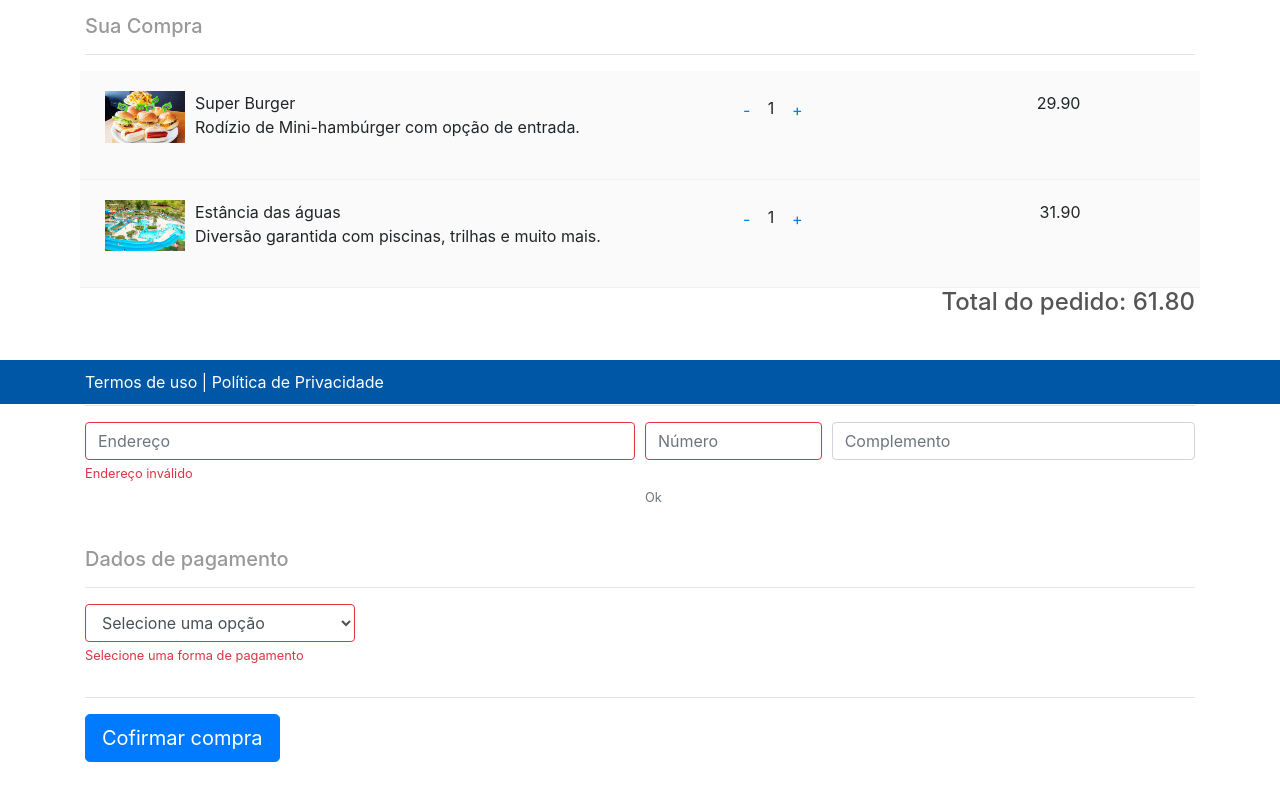
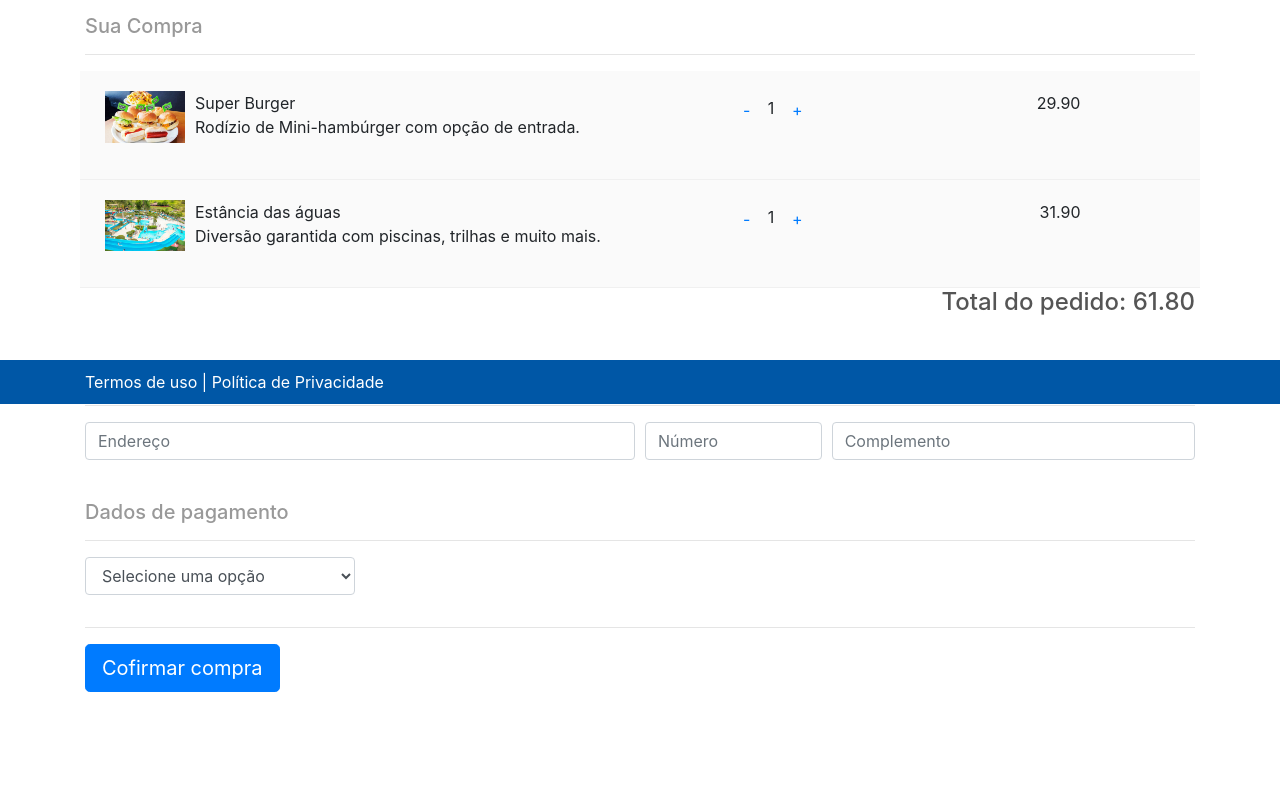
Before and after one commit to bangomc/app02, an Angular app: page /ordem-compra in a window 1280 px wide. Shown: the part 396-1196 px from the top of the page. Built offline with nearby package versions, Linux system fonts and the light colour scheme.

Commit message:
Aplicando Template Forms

```diff
--- a/src/app/app.module.ts
+++ b/src/app/app.module.ts
@@ -2,6 +2,7 @@ import { BrowserModule } from '@angular/platform-browser';
 import { NgModule, LOCALE_ID } from '@angular/core';
 import { HttpModule } from '@angular/http';
 import { RouterModule } from '@angular/router';
+import { FormsModule } from '@angular/forms';
 
 import { ROUTES } from './app.routes';
 
@@ -37,6 +38,7 @@ import { OrdemCompraSucessoComponent } from './ordem-compra-sucesso/ordem-compra
   imports: [
     BrowserModule,
     HttpModule,
+    FormsModule,
     RouterModule.forRoot(ROUTES)
   ],
   providers: [],
--- a/src/app/app.url.ts
+++ b/src/app/app.url.ts
@@ -1,2 +1,3 @@
 //export const URL_API = 'http://localhost:3000'
 export const URL_API = 'https://jsonapifake.herokuapp.com'
+//export const URL_API = 'https://json-server-heroku-kqgxzovuqu.now.sh'
--- a/src/app/ordem-compra/ordem-compra.component.css
+++ b/src/app/ordem-compra/ordem-compra.component.css
@@ -2,3 +2,19 @@
     margin-top: 50px;
     margin-bottom: 150px;
 }
+
+input.ng-invalid.ng-touched {
+    border: 1px solid red;
+}
+
+select.ng-invalid.ng-touched {
+    border: 1px solid red;
+}
+
+input.ng-valid.ng-touched {
+    border: 1px solid green;
+}
+
+select.ng-valid.ng-touched {
+    border: 1px solid green;
+}
--- a/src/app/ordem-compra/ordem-compra.component.html
+++ b/src/app/ordem-compra/ordem-compra.component.html
@@ -1,6 +1,6 @@
 <div class="container">
-  <div class="ordem-compra" *ngIf="idPedidoCompra === undefined">
-    <form novalidate>
+  <div class="ordem-compra" *ngIf="idPedido === undefined">
+    <form novalidate #formulario="ngForm" (ngSubmit)="confirmarCompra()">
 
       <h5>Sua Compra</h5>
       <hr />
@@ -69,21 +69,45 @@
       <div class="form-row">
 
         <div class="form-group col-md-6">
-          <input type="text" class="form-control {{enderecoValido ? 'is-valid' : 'is-invalid'}}" placeholder="Endereço" autocomplete="off" minlength="5" required [value]="endereco"
-            #inputEndereco (input)="atualizaEndereco(inputEndereco.value)">
-          <div class="invalid-feedback">Endereço inválido</div>
+          <input
+            type="text"
+            class="form-control"
+            placeholder="Endereço"
+            autocomplete="off"
+            minlength="5"
+            maxlength="120"
+            required
+            name="endereco"
+            ngModel
+            #inputEndereco="ngModel"
+          >
+          <small *ngIf="!inputEndereco.valid && inputEndereco.touched" class="form-text text-danger">Endereço inválido</small>
         </div>
 
         <div class="form-group col-md-2">
-          <input type="text" class="form-control {{numeroValido ? 'is-valid' : 'is-invalid'}}" placeholder="Número" autocomplete="off" minlength="1" required [value]="numero"
-            #inputNumero (input)="atualizaNumero(inputNumero.value)">
-          <br />
-          <small class="form-text text-muted">Ok</small>
+          <input
+            type="text"
+            class="form-control"
+            placeholder="Número"
+            autocomplete="off"
+            minlength="1"
+            required
+            name="numero"
+            ngModel
+            #inputNumero="ngModel"
+          >
+          <small *ngIf="!inputNumero.valid && inputNumero.touched" class="form-text text-danger">Número inválido</small>
         </div>
 
         <div class="form-group col-md-4">
-          <input type="text" class="form-control {{complementoValido ? 'is-valid' : ''}}" placeholder="Complemento" autocomplete="off" [value]="complemento"
-            #inputComplemento (input)="atualizaComplemento(inputComplemento.value)">
+          <input
+            type="text"
+            class="form-control"
+            placeholder="Complemento"
+            autocomplete="off"
+            name="complemento"
+            ngModel
+          >
         </div>
 
       </div>
@@ -95,22 +119,32 @@
       <div class="form-row">
 
         <div class="form-group col-md-3">
-          <select class="form-control {{formaPagamentoValido ? 'is-valid' : 'is-invalid'}}" #selectFP (change)="atualizaFormaPagamento(selectFP.value)">
+          <select
+            class="form-control"
+            name="formaPagamento"
+            ngModel
+            required
+            #selectFormaPagamento="ngModel"
+          >
             <option value="">Selecione uma opção</option>
-            <option value="dinheiro" selected="{{formaPagamento == 'dinheiro' ? 'selected':''}}">Dinheiro</option>
-            <option value="debito" selected="{{formaPagamento == 'debito' ? 'selected':''}}">Débito</option>
+            <option value="dinheiro">Dinheiro</option>
+            <option value="debito">Débito</option>
           </select>
 
-          <div class="invalid-feedback">Selecione uma forma de pagamento</div>
+          <small *ngIf="!selectFormaPagamento.valid && selectFormaPagamento.touched" class="form-text text-danger">Forma de pagamento inválida</small>
         </div>
       </div>
 
       <hr />
-      <button type="button" class="btn btn-primary btn-lg" (click)="confirmarPedido()">Cofirmar compra</button>
+      <button
+        type="submit"
+        class="btn btn-primary btn-lg"
+      >Cofirmar compra</button>
     </form>
   </div>
 
-  <div class="ordem-compra" *ngIf="idPedidoCompra !== undefined">
-    <app-ordem-compra-sucesso [idPedidoCompra]=idPedidoCompra></app-ordem-compra-sucesso>
+  <div class="ordem-compra" *ngIf="idPedido !== undefined">
+    <app-ordem-compra-sucesso [idPedidoCompra]="idPedido"></app-ordem-compra-sucesso>
   </div>
+
 </div>
--- a/src/app/ordem-compra/ordem-compra.component.ts
+++ b/src/app/ordem-compra/ordem-compra.component.ts
@@ -1,74 +1,41 @@
-import { Component, OnInit } from '@angular/core';
+import { Component, OnInit, ViewChild } from '@angular/core';
+import { NgForm } from '@angular/forms';
+
 import { OrdemCompraService } from '../ordem-compra.service';
 import Pedido from '../shared/pedido.model';
+
 
 @Component({
   selector: 'app-ordem-compra',
   templateUrl: './ordem-compra.component.html',
   styleUrls: ['./ordem-compra.component.css'],
-  providers: [OrdemCompraService]
+  providers: [ OrdemCompraService ]
 })
 export class OrdemCompraComponent implements OnInit {
 
-  idPedidoCompra: number;
+  @ViewChild('formulario')
+  formulario: NgForm;
 
-  endereco: string = '';
-  numero: string = '';
-  complemento: string = '';
-  formaPagamento: string = '';
+  idPedido: number;
 
-  enderecoValido: boolean;
-  numeroValido: boolean;
-  complementoValido: boolean;
-  formaPagamentoValido: boolean;
 
   constructor(private ordemCompraService: OrdemCompraService) { }
 
   ngOnInit() {
+
   }
 
-  atualizaEndereco(endereco: string): void {
-    this.endereco = endereco;
-    if(this.endereco.length>3){
-      this.enderecoValido = true;
-    }else{
-      this.enderecoValido = false;
-    }
+  confirmarCompra(): void {
+    const pedido: Pedido = new Pedido(
+      this.formulario.value.endereco,
+      this.formulario.value.numero,
+      this.formulario.value.complemento,
+      this.formulario.value.formaPagamento
+    );
+
+    this.ordemCompraService.efetivarCompra(pedido)
+      .subscribe((idPedido: number) => {
+        this.idPedido = idPedido;
+      });
   }
-
-  atualizaNumero(numero: string): void {
-    this.numero = numero;
-    if(this.numero.length>0){
-      this.numeroValido = true;
-    }else{
-      this.numeroValido = false;
-    }
-  }
-
-  atualizaComplemento(complemento: string): void {
-    this.complemento = complemento;
-    if(this.complemento.length>0){
-      this.complementoValido = true;
-    }else{
-      this.complementoValido = false;
-    }
-  }
-
-  atualizaFormaPagamento(fp: string): void {
-    this.formaPagamento = fp;
-    if(fp === ''){
-      this.formaPagamentoValido = false;
-    }else{
-      this.formaPagamentoValido = true;
-    }
-  }
-
-  confirmarPedido(){
-    const pedido: Pedido = new Pedido(this.endereco,this.numero,this.complemento,this.formaPagamento);
-    this.ordemCompraService.efetivarCompra(pedido)
-      .subscribe((idPedidoCompra: number) => {
-        this.idPedidoCompra = idPedidoCompra;
-      })
-  }
-
 }
```
